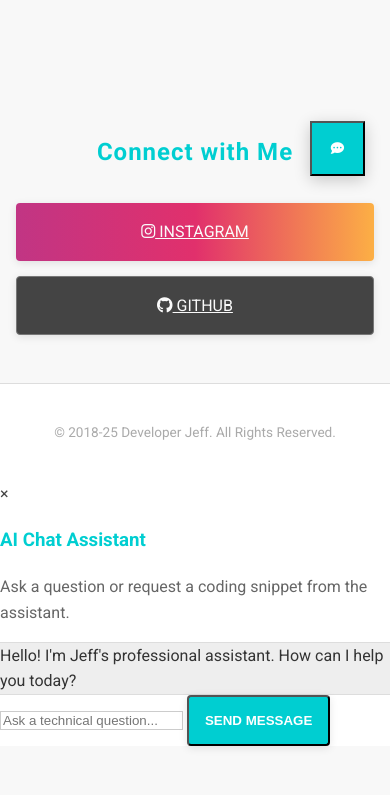
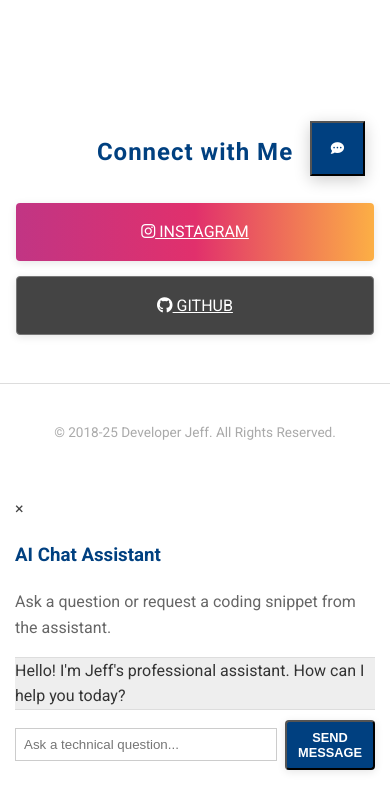
Before and after one commit to dev-rdj/web, a plain HTML site: page index.html in a window 390 px wide. Shown: the part 643-1438 px from the top of the page. Before the commit the page ends 1389 px from the top, so only its background shows below. Drawn offline with Linux system fonts and the light colour scheme.

Commit message:
Update style.css

```diff
--- a/style.css
+++ b/style.css
@@ -2,7 +2,7 @@
 body {
   margin: 0;
   font-family: 'Roboto', sans-serif;
-  background: #F8F8F8; /* Very Light Gray/White Background */
+  background: #FFFFFF; /* Crisp White Background */
   color: #333333; /* Dark Text */
   scroll-behavior: smooth;
   line-height: 1.6;
@@ -16,8 +16,8 @@ main {
 header {
   text-align: center;
   padding: 3rem 1rem 2rem;
-  background: #FFFFFF; /* White Header */
-  border-bottom: 3px solid #00CED1; /* Teal Accent Divider */
+  background: #FFFFFF;
+  border-bottom: 3px solid #004080; /* Navy Blue Accent Divider */
   box-shadow: 0 2px 4px rgba(0, 0, 0, 0.05);
 }
 
@@ -37,7 +37,7 @@ nav h1 {
   width: 100px;
   height: 100px;
   border-radius: 50%;
-  box-shadow: 0 0 0 4px #00CED1; /* Teal border */
+  box-shadow: 0 0 0 4px #004080; /* Navy Blue border */
   margin-bottom: 1rem;
 }
 
@@ -49,7 +49,7 @@ nav h1 {
 
 .hero p {
   font-size: 0.9rem;
-  color: #666666; /* Medium Gray Subtext */
+  color: #666666;
   max-width: 350px;
   margin: 0.5rem auto 0;
 }
@@ -64,7 +64,7 @@ section {
 
 section h3 {
   font-size: 1.5rem;
-  color: #00CED1; /* Teal Accent Color for Headings */
+  color: #004080; /* Navy Blue Accent for Headings */
   margin-bottom: 1.5rem;
   font-weight: 700;
   letter-spacing: 1px;
@@ -90,24 +90,28 @@ section p {
   box-shadow: 0 2px 8px rgba(0, 0, 0, 0.1);
   font-weight: 500;
   text-transform: uppercase;
-  /* General button text color */
-  color: #FAFAFA;
+  color: #FFFFFF;
+  transition: all 0.2s ease;
+}
+
+.btn:hover {
+    transform: translateY(-1px);
 }
 
 .instagram {
+    /* Keep Instagram gradient as it is standard branding */
     background: linear-gradient(to right, #C13584, #E1306C, #FCAF45);
 }
 .github {
     background-color: #444444;
     border: 1px solid #777777;
-    color: #FAFAFA;
 }
 .primary-btn {
-    background-color: #00CED1; /* Teal Primary Button */
+    background-color: #004080; /* Navy Primary Button */
     color: #FFFFFF;
     font-weight: bold;
 }
-.primary-btn:hover { background-color: #00A3A6; }
+.primary-btn:hover { background-color: #003060; } /* Darker Navy on Hover */
 
 /* --- Footer --- */
 footer {
@@ -120,37 +124,37 @@ footer {
 }
 
 
-/* --- Floating Button & Modal (Light Theme Adjustments) --- */
+/* --- Floating Button & Modal (Navy Accent) --- */
 #open-chat-btn {
     position: fixed;
     bottom: 25px;
     right: 25px;
     width: 55px;
     height: 55px;
-    background-color: #00CED1; /* Teal Accent */
-    color: #FFFFFF; /* White Icon */
+    background-color: #004080; /* Navy Accent */
+    color: #FFFFFF;
+    box-shadow: 0 4px 15px rgba(0, 0, 0, 0.2);
     z-index: 1000;
-    box-shadow: 0 4px 15px rgba(0, 0, 0, 0.2);
 }
 
 .modal {
-    background-color: rgba(0, 0, 0, 0.5); /* Lighter backdrop */
+    background-color: rgba(0, 0, 0, 0.5);
     backdrop-filter: blur(5px);
 }
 
 .modal-content {
-    background-color: #FFFFFF; /* White Modal Content */
+    background-color: #FFFFFF;
     box-shadow: none;
 }
 
 #modal-header {
     border-bottom: 1px solid #DDDDDD;
 }
-#modal-header h3 { color: #00CED1; }
+#modal-header h3 { color: #004080; } /* Navy Header */
 #modal-header p { color: #666666; }
 
 .close-btn {
-    color: #444444; /* Dark close button */
+    color: #444444;
 }
 
 /* Chat Box */
@@ -163,14 +167,14 @@ footer {
     border-top: 1px solid #DDDDDD;
 }
 .generator-box input[type="text"] {
-    background-color: #FFFFFF; /* White Input */
+    background-color: #FFFFFF;
     border: 1px solid #CCCCCC;
     color: #333333;
 }
 
-/* Message Bubbles - Light Theme Scheme */
+/* Message Bubbles - Navy/Light Scheme */
 .user-message {
-    background-color: #00CED1; /* Teal User Bubble */
+    background-color: #004080; /* Navy User Bubble */
     color: #FFFFFF;
 }
 
@@ -180,17 +184,42 @@ footer {
 }
 
 .loading {
-    color: #00CED1;
+    color: #004080;
 }
+
+/* --- Mobile Layout Fixes (Crucial for the input area) --- */
+@media (max-width: 767px) {
+    .modal-content {
+        padding: 15px; /* Slightly reduced padding on mobile */
+    }
+
+    .generator-box {
+        display: flex;
+        align-items: center;
+        gap: 8px; /* Slightly reduced gap */
+        padding: 10px 0;
+    }
+
+    .generator-box input[type="text"] {
+        flex-grow: 1;
+        min-width: 0;
+        padding: 8px; /* Adjusted padding */
+    }
+
+    .generator-box button {
+        width: 90px; /* Consistent button width */
+        flex-shrink: 0;
+        padding: 8px 5px;
+        font-size: 0.8rem; /* Smaller text on button */
+    }
+}
+
 
 /* --- DESKTOP OVERRIDES --- */
 @media (min-width: 768px) {
-    /* (Desktop styles remain largely structural and are not copied here for brevity,
-        but ensure they are included from the previous version, only replacing colors.) */
     .social-links {
         grid-template-columns: 1fr 1fr;
+        max-width: 500px;
     }
-    .modal-content {
-        box-shadow: 0 5px 25px rgba(0, 0, 0, 0.15); /* Lighter desktop shadow */
-    }
+    /* Rest of the desktop modal layout overrides from previous step */
 }
```
